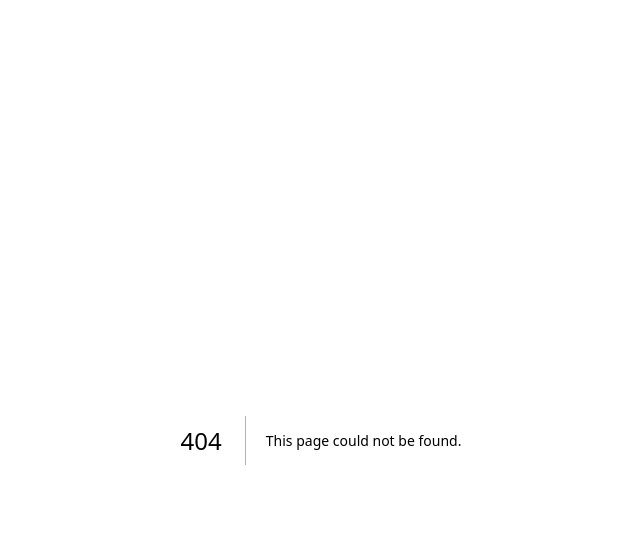
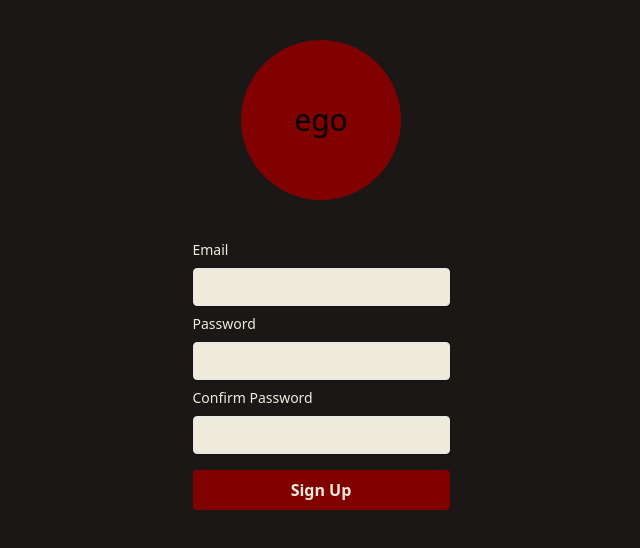
Before and after one commit to talcia/ego-app, a Next.js app: page /auth/sign-up in a window 1280 px wide. Before the commit this address had no page. Shown: the top 548 px of the page, without its empty margins (319-959 px from the left). Built offline with nearby package versions, Linux system fonts and the light colour scheme; no server answers.

Commit message:
rename pages

```diff
--- a/src/pages/auth/sign-in/index.tsx
+++ b/src/pages/auth/sign-up.tsx
@@ -20,7 +20,7 @@ const SignUpPage = () => {
 		!checkError && setCheckError(true);
 		if (
 			email.includes('@') &&
-			password.trim().length < 8 &&
+			password.trim().length >= 8 &&
 			password === confirmPassword
 		) {
 			try {
@@ -33,6 +33,7 @@ const SignUpPage = () => {
 				setErrorMessage('An error occurred. Please try again.');
 			}
 		}
+		console.log('ruraj');
 	};
 
 	return (
```
Also changed, not shown: src/pages/auth/reset-password.tsx (renamed from src/pages/auth/reset-password/index.tsx).
